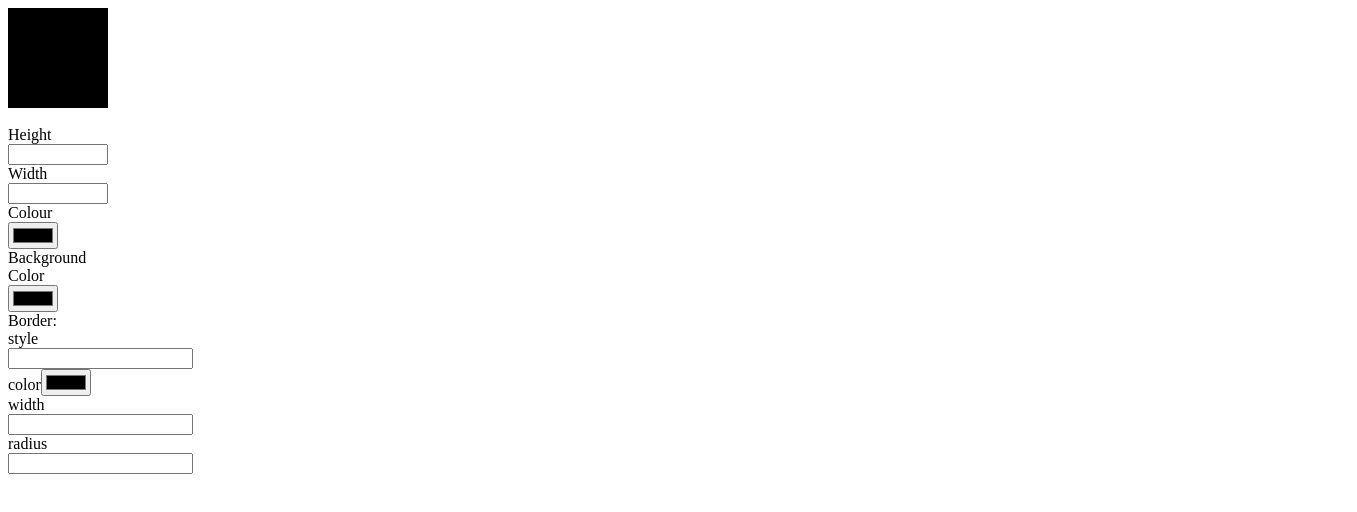
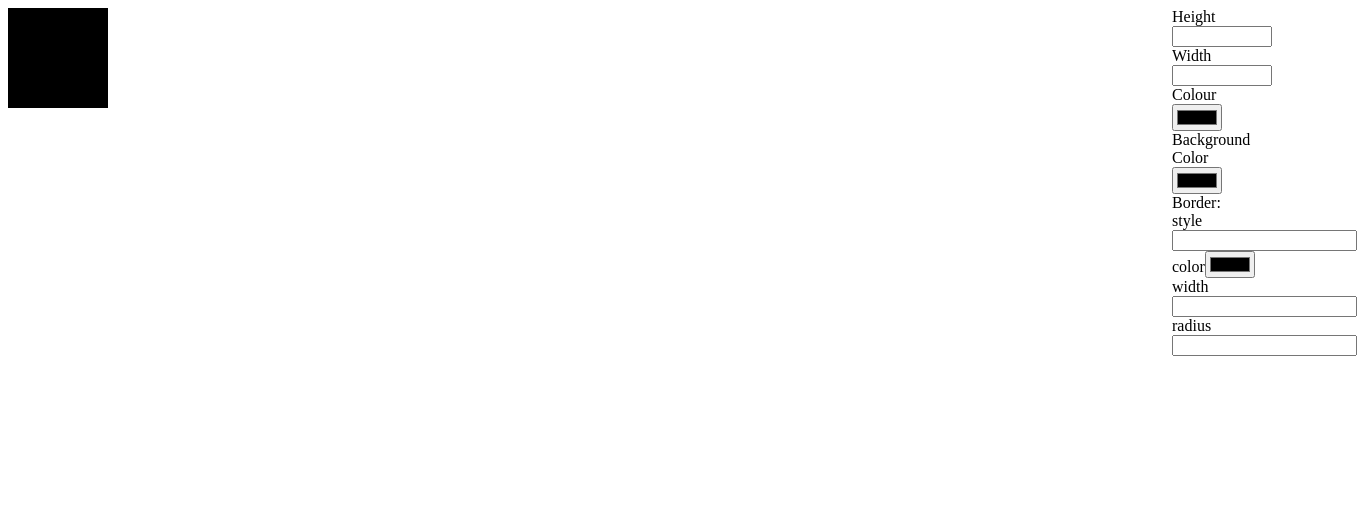
Before and after one commit to Burrito-Princess/choccy.nl_outdated, a website: page public/experiments/css.html in a window 1280 px wide. Shown: the whole page, 1357 px wide, since content can reach past the window. Drawn offline with Linux system fonts and the light colour scheme.

Commit message:
OH DISC LINK

```diff
--- a/public/experiments/css.html
+++ b/public/experiments/css.html
@@ -17,6 +17,10 @@
             display: flex;
             flex-direction: column;
             width: 100px;
+        }
+        body{
+            display: flex;
+            justify-content: space-between;
         }
     </style>
 </head>
```
Also changed, not shown: public/discord.html (+1 -1 lines).
